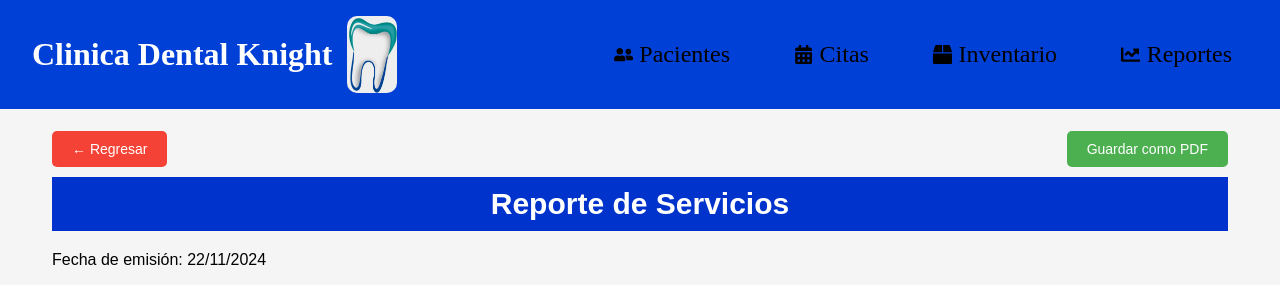
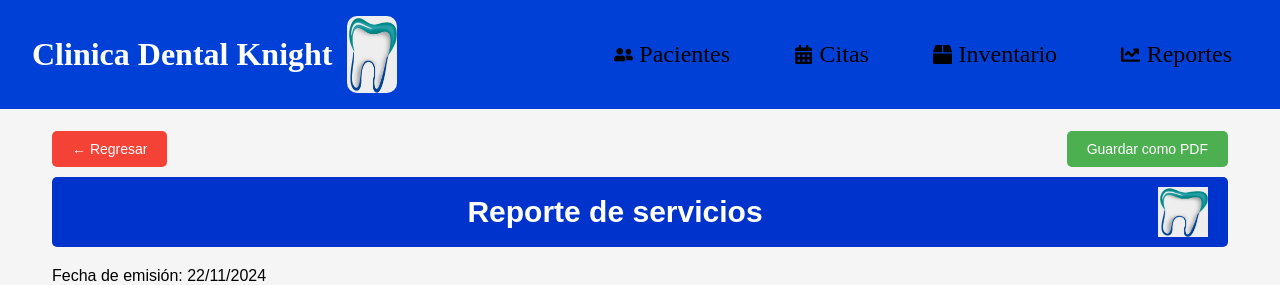
Before and after one commit to WilmerH1506/ERPKnigth, a React (Vite) app in the folder client/: page /reporte-servicios/1 in a window 1280 px wide. Shown: the top 285 px of the page. Built offline with nearby package versions, Linux system fonts and the light colour scheme; no server answers.

Commit message:
Logo en reportes y pdf

```diff
--- a/client/src/reports/DateCanceledReport.jsx
+++ b/client/src/reports/DateCanceledReport.jsx
@@ -2,6 +2,7 @@ import React, { useEffect, useState } from "react";
 import { useNavigate } from "react-router-dom";
 import axios from "axios";
 import { jsPDF } from "jspdf";
+import logo from '../assets/Logo.jpg';
 import "jspdf-autotable";
 import "./DateCanceledReport.css";
 
@@ -44,7 +45,8 @@ const DateCanceledReport = () => {
       }
 
       doc.setFontSize(16);
-      doc.text("Reporte de cancelación de citas", 14, 20); // Título
+      doc.text("Reporte de cancelación de citas", 14, 20);
+      doc.addImage(logo, "JPEG", 180, 10, 20, 20);
       doc.setFontSize(12);
       doc.text(`Fecha de emisión: ${new Date().toLocaleDateString()}`, 14, 26);
       doc.text(`Página ${page + 1} de ${totalPages}`, 180, 26, null, null, "right");
@@ -104,7 +106,10 @@ const DateCanceledReport = () => {
       </div>
 
       <div id="date-canceled-report-container" className="date-canceled-container">
-        <h1 className="date-canceled-titulo">Reporte de cancelación de citas</h1>
+      <h1 className="free-report-header">
+        <span className="free-report-title">Reporte de cancelación de citas</span>
+        <img src={logo} alt="Logo" className="free-logo" />
+      </h1>
 
         <div className="date-canceled-info">
           <p><strong>Fecha de emisión:</strong> {new Date().toLocaleDateString()}</p>
--- a/client/src/reports/DropoutsReport.jsx
+++ b/client/src/reports/DropoutsReport.jsx
@@ -2,6 +2,7 @@ import React, { useEffect, useState } from "react";
 import { useNavigate } from "react-router-dom";
 import axios from "axios";
 import { jsPDF } from "jspdf";
+import logo from '../assets/Logo.jpg';
 import "jspdf-autotable";
 import "./DropoutsReport.css";
 
@@ -44,7 +45,8 @@ const ReporteAbandono = () => {
       }
 
       doc.setFontSize(16);
-      doc.text("Reporte de Pacientes Desertores", 14, 20); // Título
+      doc.text("Reporte de Pacientes Desertores", 14, 20);
+      doc.addImage(logo, "JPEG", 180, 10, 20, 20);
       doc.setFontSize(12);
       doc.text(`Fecha de emisión: ${new Date().toLocaleDateString()}`, 14, 26);
       doc.text(`Página ${page + 1} de ${totalPages}`, 180, 26, null, null, "right");
@@ -104,8 +106,10 @@ const ReporteAbandono = () => {
       </div>
 
       <div id="dropouts-report-container" className="date-canceled-container">
-        <h1 className="date-canceled-titulo">Reporte de Pacientes Desertores</h1>
-
+      <h1 className="free-report-header">
+          <span className="free-report-title">Reporte de Pacientes Desertores</span>
+          <img src={logo} alt="Logo" className="free-logo" />
+      </h1>
         <div className="date-canceled-info">
           <p><strong>Fecha de emisión:</strong> {new Date().toLocaleDateString()}</p>
         </div>
--- a/client/src/reports/InventoryReport.css
+++ b/client/src/reports/InventoryReport.css
@@ -3,13 +3,26 @@
   margin: 20px;
 }
 
-.inventory-report-title {
+.inventory-report-header {
+  display: flex;
+  align-items: center;
+  justify-content: space-between;
   background-color: #0033cc;
   color: white;
-  padding: 10px;
+  padding: 10px 20px;
+  border-radius: 5px;
+}
+
+.inventory-report-title {
+  flex-grow: 1;
   text-align: center;
-  margin-bottom: 20px;
   font-size: 30px;
+}
+
+.free-logo {
+  width: 50px; /* Ajusta el tamaño del logo según sea necesario */
+  height: 50px;
+  margin-left: 50px;
 }
 
 .inventory-report-info {
--- a/client/src/reports/InventoryReport.jsx
+++ b/client/src/reports/InventoryReport.jsx
@@ -4,6 +4,7 @@ import axios from "axios";
 import html2canvas from "html2canvas";
 import jsPDF from "jspdf";
 import "jspdf-autotable";
+import logo from '../assets/Logo.jpg';
 import { Bar } from "react-chartjs-2";
 import {
   Chart as ChartJS,
@@ -196,7 +197,10 @@ const InventoryReport = () => {
       </div>
 
       <div id="inventory-report-container" className="inventory-report-container">
-        <h1 className="inventory-report-title">Reporte de inventario de insumos</h1>
+      <h1 className="inventory-report-header">
+        <span className="inventory-report-title">Reporte de inventario de insumos</span>
+        <img src={logo} alt="Logo" className="free-logo" />
+      </h1>
 
         <div className="inventory-report-info">
           <p>
--- a/client/src/reports/PatientReport.jsx
+++ b/client/src/reports/PatientReport.jsx
@@ -2,6 +2,7 @@ import React, { useEffect, useState } from "react";
 import { useParams, useNavigate } from "react-router-dom";
 import axios from "axios";
 import { jsPDF } from "jspdf";
+import logo from '../assets/Logo.jpg';
 import "jspdf-autotable";
 import "./PatientReport.css";
 
@@ -44,6 +45,7 @@ const ReporteCitas = () => {
 
     doc.setFontSize(16);
     doc.text("Reporte de Citas por Paciente", 14, 20);
+    doc.addImage(logo, "JPEG", 180, 10, 20, 20);
     doc.setFontSize(12);
     doc.text(`Paciente: ${patientData.Nombre}`, 14, 30);
     doc.text(`ID: ${patientData.DNI}`, 14, 40);
@@ -116,8 +118,10 @@ const ReporteCitas = () => {
 
       <div id="reporte-content">
         <div style={{ height: "15px" }}></div>
-        <h1 className="reporte-titulo">Reporte de Citas por Paciente</h1>
-
+        <h1 className="free-report-header">
+          <span className="free-report-title">Reporte de Citas por Paciente</span>
+          <img src={logo} alt="Logo" className="free-logo" />
+        </h1>
         {/* Información del Paciente */}
         <div className="reporte-info">
           <div className="info-row">
@@ -128,6 +132,7 @@ const ReporteCitas = () => {
           <div className="info-row">
             <p><strong>Fecha de emisión:</strong> {new Date().toLocaleDateString()}</p>
             <p><strong>Correo:</strong> {patientData.Correo}</p>
+            <p></p>
           </div>
         </div>
 
--- a/client/src/reports/PatientsHistoricalReport.jsx
+++ b/client/src/reports/PatientsHistoricalReport.jsx
@@ -4,6 +4,7 @@ import axios from "axios";
 import html2canvas from "html2canvas";
 import jsPDF from "jspdf";
 import { Bar } from "react-chartjs-2";
+import logo from '../assets/Logo.jpg';
 import "./NewPatients.css";
 import {
   Chart as ChartJS,
@@ -123,7 +124,10 @@ const ReporteCrecimiento = () => {
       </div>
 
       <div id="reporte-crecimiento-contenedor" className="reporte-crecimiento-contenedor">
-        <h1 className="reporte-crecimiento-titulo">Reporte Estadistico de Nuevos Pacientes</h1>
+       <h1 className="free-report-header">
+        <span className="free-report-title">Reporte Estadistico de Nuevos Pacientes</span>
+        <img src={logo} alt="Logo" className="free-logo" />
+      </h1>
         <p>
           <strong>Fecha de emisión:</strong> {new Date().toLocaleDateString()}
         </p>
--- a/client/src/reports/ReportHours.css
+++ b/client/src/reports/ReportHours.css
@@ -31,6 +31,28 @@
 
   .free-report-charts-container {
     margin-top: 20px;
+  }
+
+  .free-report-header {
+    display: flex;
+    align-items: center;
+    justify-content: space-between;
+    background-color: #0033cc;
+    color: white;
+    padding: 10px 20px;
+    border-radius: 5px;
+  }
+
+  .free-report-title {
+    flex-grow: 1;
+    text-align: center;
+    font-size: 30px;
+  }
+
+  .free-logo {
+    width: 50px;
+    height: 50px;
+    margin-left: auto;
   }
 
   /* Fila de gráficas */
--- a/client/src/reports/ReportHours.jsx
+++ b/client/src/reports/ReportHours.jsx
@@ -6,6 +6,7 @@ import "chart.js/auto";
 import html2canvas from "html2canvas";
 import jsPDF from "jspdf";
 import "./ReportHours.css";
+import logo from '../assets/Logo.jpg';
 
 const FreeHoursReport = () => {
   const { date } = useParams();
@@ -51,7 +52,6 @@ const FreeHoursReport = () => {
     fetchFreeHours();
   }, [date]);
 
-  // Calcular totales para las gráficas
   const calculateTotals = (dates) =>
     dates.reduce(
       (acc, day) => {
@@ -103,7 +103,10 @@ const FreeHoursReport = () => {
 
       </div>
 
-      <h1 className="inventory-report-title">Reporte de Horas Libres</h1>
+      <h1 className="free-report-header">
+        <span className="free-report-title">Reporte de Horas Libres</span>
+        <img src={logo} alt="Logo" className="free-logo" />
+      </h1>
       <p className="inventory-report-info">
         <strong>Fecha de reporte:</strong> {new Date().toLocaleDateString()}
       </p>
--- a/client/src/reports/RevenueReport.jsx
+++ b/client/src/reports/RevenueReport.jsx
@@ -3,6 +3,7 @@ import { useParams, useNavigate } from "react-router-dom";
 import { jsPDF } from "jspdf";
 import "jspdf-autotable";
 import "./RevenueReport.css";
+import logo from '../assets/Logo.jpg';
 
 const ReportesServicios = () => {
   const { date } = useParams();
@@ -70,6 +71,7 @@ useEffect(() => {
 
       doc.setFontSize(16);
       doc.text("Reporte de Servicios", 14, 20);
+      doc.addImage(logo, "JPEG", 180, 10, 20, 20);
       doc.setFontSize(12);
       doc.text(`Fecha de emisión: ${new Date().toLocaleDateString("es-ES")}`, 14, 26);
       doc.text(`Página ${page + 1} de ${totalPages}`, 180, 26, null, null, "right");
@@ -136,7 +138,10 @@ useEffect(() => {
       </div>
 
       <div id="reportes-servicios-container" className="reportes-container">
-        <h1 className="reportes-titulo">Reporte de Servicios</h1>
+      <h1 className="free-report-header">
+          <span className="free-report-title">Reporte de servicios</span>
+          <img src={logo} alt="Logo" className="free-logo" />
+      </h1>
         <p>Fecha de emisión: {new Date().toLocaleDateString("es-ES")}</p>
         <p>
             Total generado:{" "}
```
Also changed, not shown: client/src/reports/ComplaintsReport.jsx (+12 -9 lines).
